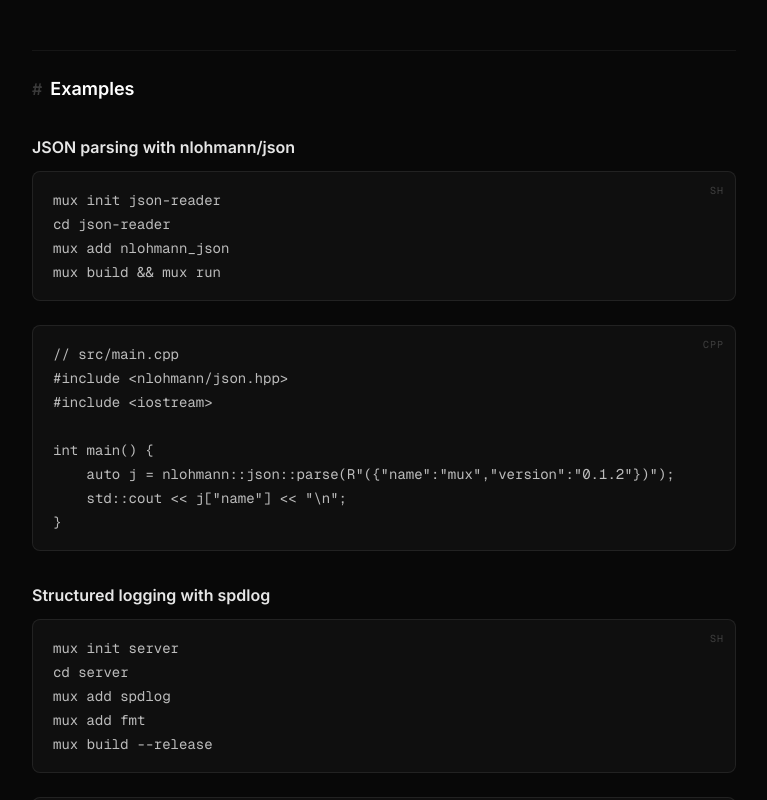
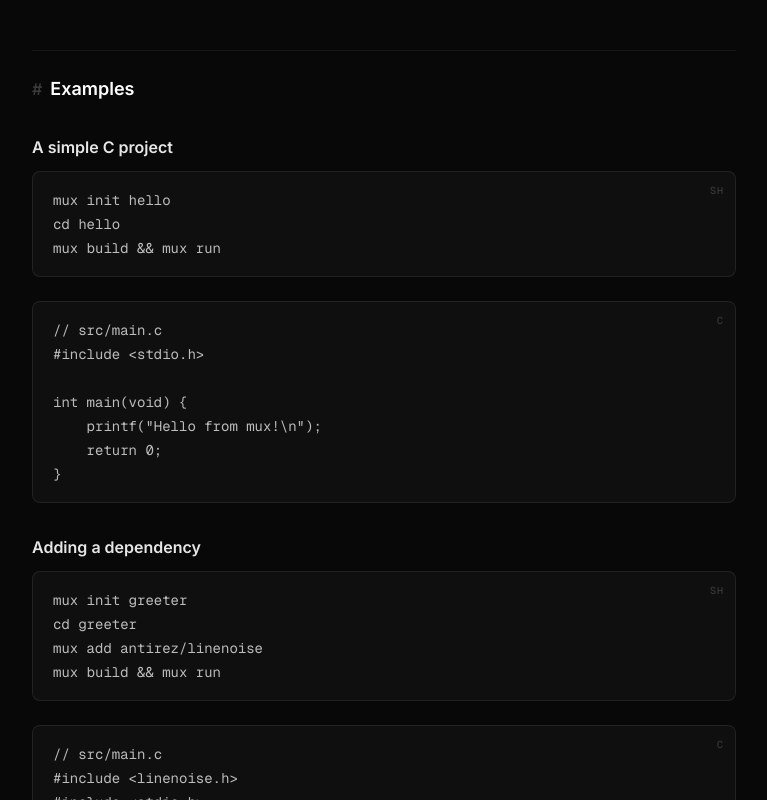
Before and after one commit to DHANUSH-web/themux.dev, a Next.js app: page /docs in a window 1280 px wide. Shown: the part 6800-7600 px from the top of the page, without its empty margins (368-1135 px from the left). Built offline with nearby package versions, Linux system fonts and the light colour scheme.

Commit message:
Updated C Examples

```diff
--- a/app/docs/page.tsx
+++ b/app/docs/page.tsx
@@ -421,37 +421,37 @@
       ══════════════════════════════════════════════════════ */}
       <SectionHeading id="examples">Examples</SectionHeading>
 
-      <SubHeading id="example-json">JSON parsing with nlohmann/json</SubHeading>
-      <CodeBlock lang="sh">{`mux init json-reader
-cd json-reader
-mux add nlohmann_json
+      <SubHeading id="example-c">A simple C project</SubHeading>
+      <CodeBlock lang="sh">{`mux init hello
+cd hello
 mux build && mux run`}</CodeBlock>
       <br />
-      <CodeBlock lang="cpp">{`// src/main.cpp
-#include <nlohmann/json.hpp>
-#include <iostream>
+      <CodeBlock lang="c">{`// src/main.c
+#include <stdio.h>
 
-int main() {
-    auto j = nlohmann::json::parse(R"({"name":"mux","version":"0.1.2"})");
-    std::cout << j["name"] << "\\n";
+int main(void) {
+    printf("Hello from mux!\\n");
+    return 0;
 }`}</CodeBlock>
 
-      <SubHeading id="example-logging">
-        Structured logging with spdlog
-      </SubHeading>
-      <CodeBlock lang="sh">{`mux init server
-cd server
-mux add spdlog
-mux add fmt
-mux build --release`}</CodeBlock>
+      <SubHeading id="example-args">Adding a dependency</SubHeading>
+      <CodeBlock lang="sh">{`mux init greeter
+cd greeter
+mux add antirez/linenoise
+mux build && mux run`}</CodeBlock>
       <br />
-      <CodeBlock lang="cpp">{`// src/main.cpp
-#include <spdlog/spdlog.h>
+      <CodeBlock lang="c">{`// src/main.c
+#include <linenoise.h>
+#include <stdio.h>
+#include <stdlib.h>
 
-int main() {
-    spdlog::info("server starting");
-    spdlog::warn("low memory");
-    spdlog::error("connection refused");
+int main(void) {
+    char *name = linenoise("Enter your name: ");
+    if (name) {
+        printf("Hello, %s!\\n", name);
+        free(name);
+    }
+    return 0;
 }`}</CodeBlock>
 
       {/* Footer nav */}
```
